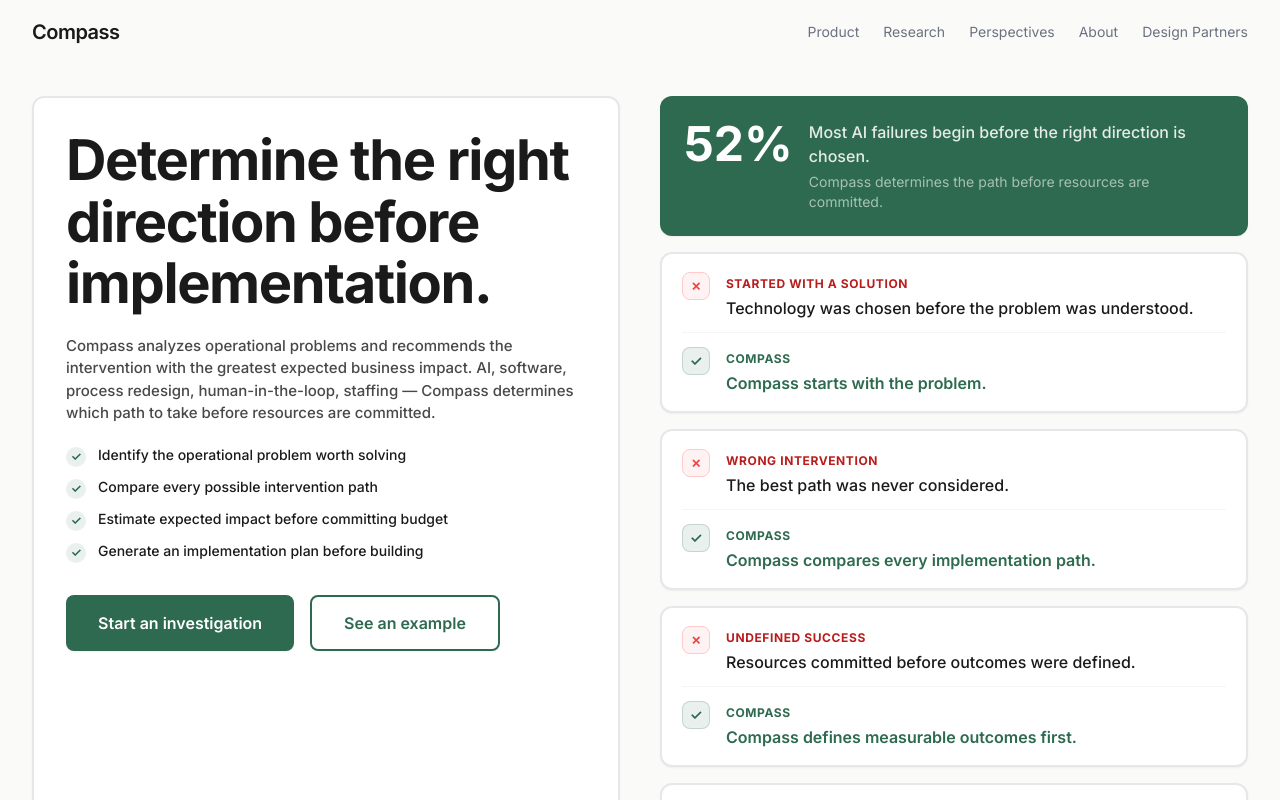
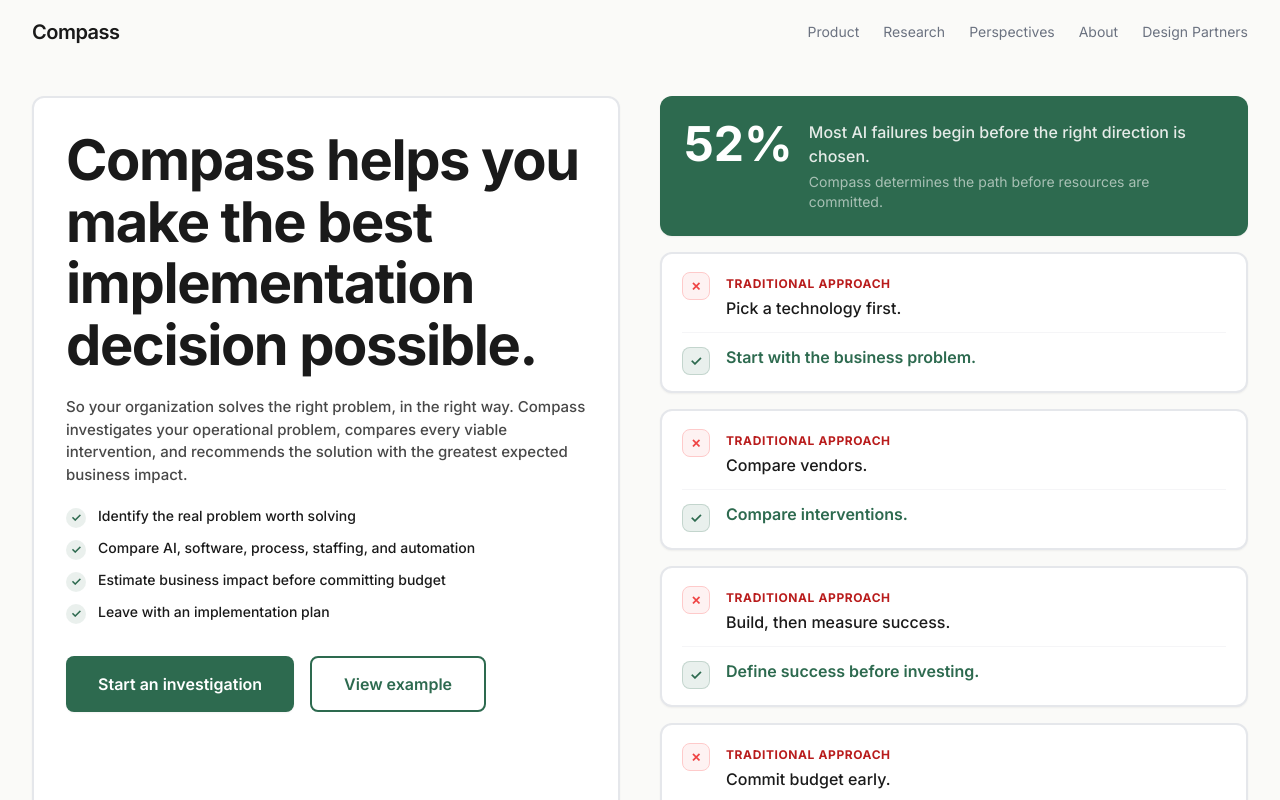
Before and after one commit to smithar106/Compass-Web, a Next.js app: page / in a window 1280 px wide. Shown: the top 800 px of the page. Built offline with nearby package versions, Linux system fonts and the light colour scheme.

Commit message:
hero: reframe as 'Compass helps you make the best implementation decision possible', tighter traditional/compass cards

```diff
--- a/src/app/page.tsx
+++ b/src/app/page.tsx
@@ -76,10 +76,7 @@
                       <span className="flex-shrink-0 w-7 h-7 rounded-lg bg-forest/10 border border-forest/20 flex items-center justify-center mt-0.5">
                         <span className="text-sm font-bold text-forest">{"\u2713"}</span>
                       </span>
-                      <div>
-                        <span className="text-xs font-bold text-forest uppercase tracking-wider">Compass</span>
-                        <p className="text-base text-forest font-semibold mt-0.5">{card.compassSolves}</p>
-                      </div>
+                      <p className="text-base text-forest font-semibold">{card.compassSolves}</p>
                     </div>
                   </div>
                 </div>
--- a/src/content/site.ts
+++ b/src/content/site.ts
@@ -5,36 +5,36 @@
     "Compass helps operations leaders decide whether the right answer is AI, software, process redesign, human work, or a combination—and generates an Implementation Plan for the chosen solution.",
 
   hero: {
-    headline: "Determine the right direction\nbefore implementation.",
-    subtitle: "Compass analyzes operational problems and recommends the intervention with the greatest expected business impact. AI, software, process redesign, human-in-the-loop, staffing \u2014 Compass determines which path to take before resources are committed.",
+    headline: "Compass helps you make the best implementation decision possible.",
+    subtitle: "So your organization solves the right problem, in the right way. Compass investigates your operational problem, compares every viable intervention, and recommends the solution with the greatest expected business impact.",
     bullets: [
-      "Identify the operational problem worth solving",
-      "Compare every possible intervention path",
-      "Estimate expected impact before committing budget",
-      "Generate an implementation plan before building",
+      "Identify the real problem worth solving",
+      "Compare AI, software, process, staffing, and automation",
+      "Estimate business impact before committing budget",
+      "Leave with an implementation plan",
     ],
     cta: "Start an investigation",
-    ctaSecondary: "See an example",
+    ctaSecondary: "View example",
     decisionMistakes: [
       {
-        label: "Started with a solution",
-        pain: "Technology was chosen before the problem was understood.",
-        compassSolves: "Compass starts with the problem.",
+        label: "Traditional approach",
+        pain: "Pick a technology first.",
+        compassSolves: "Start with the business problem.",
       },
       {
-        label: "Wrong intervention",
-        pain: "The best path was never considered.",
-        compassSolves: "Compass compares every implementation path.",
+        label: "Traditional approach",
+        pain: "Compare vendors.",
+        compassSolves: "Compare interventions.",
       },
       {
-        label: "Undefined success",
-        pain: "Resources committed before outcomes were defined.",
-        compassSolves: "Compass defines measurable outcomes first.",
+        label: "Traditional approach",
+        pain: "Build, then measure success.",
+        compassSolves: "Define success before investing.",
       },
       {
-        label: "Premature implementation",
-        pain: "Direction was set before evidence was gathered.",
-        compassSolves: "Compass determines direction before resources are committed.",
+        label: "Traditional approach",
+        pain: "Commit budget early.",
+        compassSolves: "Estimate impact before spending.",
       },
     ],
   },
```
